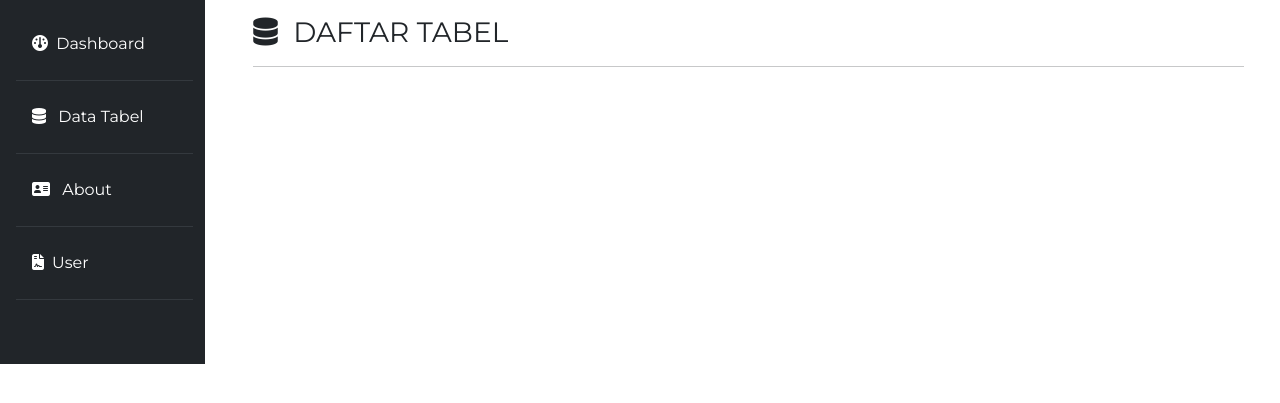
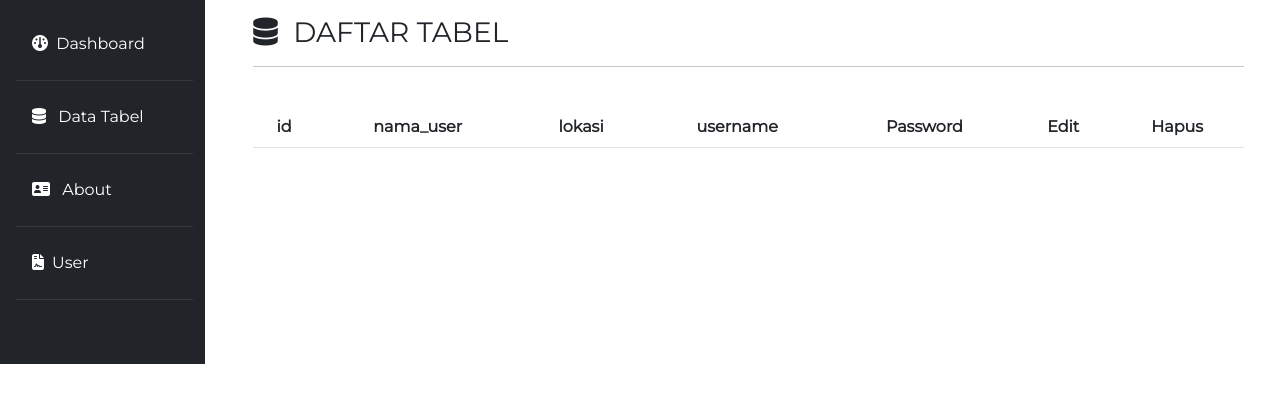
Before and after one commit to DaffaMalik12/Web_Parkiran, a PHP site: the page made by halaman admin/Daftar Tabel.php in a window 1280 px wide. Shown: the part 56-459 px from the top of the page. Run offline with PHP 8.4, Linux system fonts and the light colour scheme; the visitor is signed in with stand-in values (Sample User, id 1); tables that the repository leaves empty or names only in its code hold one stand-in row (values such as "Sample post"); lists and menus that the app fills with data are empty.

Commit message:
penambahan tabel

```diff
--- a/halaman admin/Daftar Tabel.php
+++ b/halaman admin/Daftar Tabel.php
@@ -78,11 +78,39 @@
         </div>
         <div class="col-md-10 p-5 pt-4">
             <h3><i class="fa-solid fa-database me-2"></i> DAFTAR TABEL</h3><hr>
-
-
-
-
-
+            <br>
+            <table class="table">
+            <thead>
+                <tr>
+                <th scope="col">id</th>
+                <th scope="col">nama_user</th>
+                <th scope="col">lokasi</th>
+                <th scope="col">username</th>
+                <th scope="col">Password</th>
+                <th scope="col">Edit</th>
+                <th scope="col">Hapus</th>
+                </tr>
+            </thead>
+            <?php
+                    while ($buff = mysqli_fetch_array($hasil)) {
+                    ?>
+            <tbody>
+                <tr>
+                <th scope="row"><?php echo $buff['id_user']; ?></th>
+                <td><?php echo $buff['nama_user']; ?></td>
+                <td><?php echo $buff['lokasi']; ?></td>
+                <td><?php echo $buff['username']; ?></td>
+                <td><?php echo $buff['password']; ?></td>
+                <td><a href="edit.php?id_user=<?php echo $buff['id_user']; ?>">edit</a></td>
+                <td><a href="hapus.php?id_user=<?php echo $buff['id_user']; ?>">hapus</a></td>
+                </tr>
+            </tbody>
+            <?php
+                };
+                mysqli_close($koneksi)
+                ?>
+        </table>
+        </div>
     </div>
 
     <!-- Optional JavaScript; choose one of the two! -->
@@ -93,10 +121,5 @@
     <!-- Script Js -->
     <script src="admin.js"></script>
 
-    <!-- Option 2: Separate Popper and Bootstrap JS -->
-    <!--
-    <script src="https://cdn.jsdelivr.net/npm/@popperjs/core@2.9.2/dist/umd/popper.min.js" integrity="sha384-IQsoLXl5PILFhosVNubq5LC7Qb9DXgDA9i+tQ8Zj3iwWAwPtgFTxbJ8NT4GN1R8p" crossorigin="anonymous"></script>
-    <script src="https://cdn.jsdelivr.net/npm/bootstrap@5.0.2/dist/js/bootstrap.min.js" integrity="sha384-cVKIPhGWiC2Al4u+LWgxfKTRIcfu0JTxR+EQDz/bgldoEyl4H0zUF0QKbrJ0EcQF" crossorigin="anonymous"></script>
-    -->
   </body>
 </html>
--- a/halaman user/halaman_user.php
+++ b/halaman user/halaman_user.php
@@ -63,6 +63,8 @@
                 <h3>Lokasi Parkir</h3>
             </div></a>
 
+
+
             <div class="keluar">
             <a href="../login.php" style="color: black;"><i class="fa-solid fa-right-from-bracket"></i></a></div>
         </div>
--- a/style/admin.css
+++ b/style/admin.css
@@ -28,3 +28,8 @@ body{
 .card-body{
     position: relative;
 }
+
+
+table{
+    text-align: center;
+}
```
Also changed, not shown: halaman admin/edit.php (added, +63 -0 lines), halaman admin/edit2.php (added, +9 -0 lines), halaman admin/hapus.php (added, +13 -0 lines).
